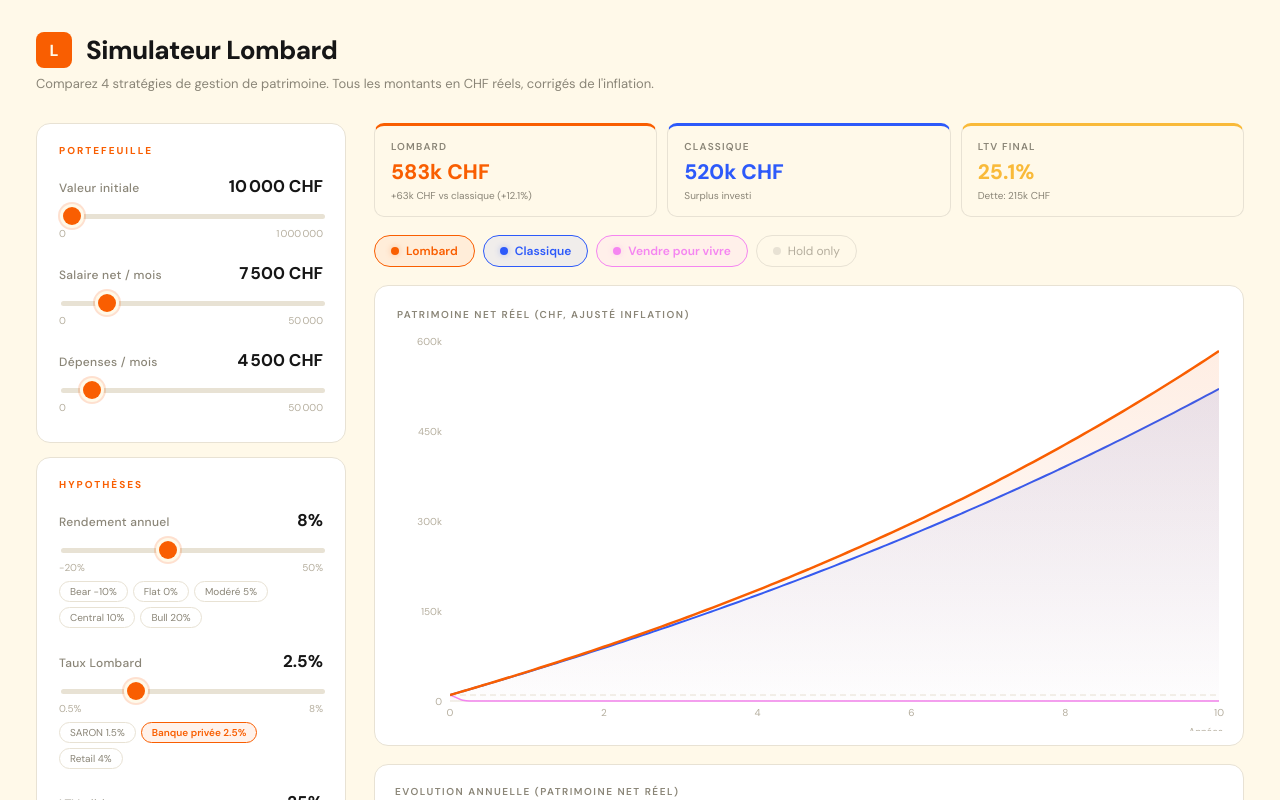
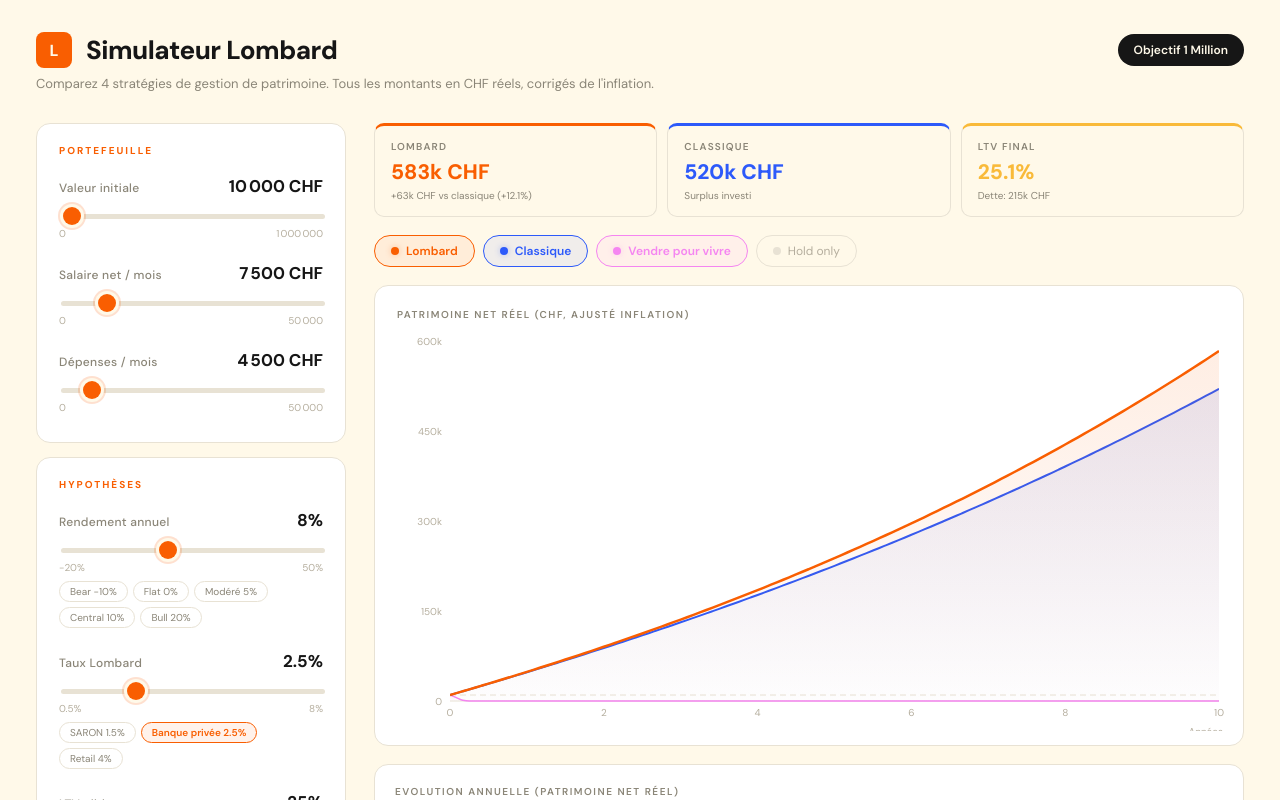
Before and after one commit to Objectif1Million/simulateur-lombard, a React (Vite) app: page / in a window 1280 px wide. Shown: the top 800 px of the page. Built offline with nearby package versions, Linux system fonts and the light colour scheme.

Commit message:
Update App.jsx

```diff
--- a/src/App.jsx
+++ b/src/App.jsx
@@ -230,13 +230,20 @@
       `}</style>
 
       <div style={{ padding: "32px 36px 0", maxWidth: 1280, margin: "0 auto" }}>
-        <div style={{ display: "flex", alignItems: "center", gap: 14, marginBottom: 6 }}>
+        <div style={{ display: "flex", alignItems: "center", justifyContent: "space-between", flexWrap: "wrap", gap: 12, marginBottom: 6 }}>
+          <div style={{ display: "flex", alignItems: "center", gap: 14 }}>
             <div style={{
               width: 36, height: 36, borderRadius: 8, background: C.orange,
               display: "flex", alignItems: "center", justifyContent: "center",
               color: C.creme, fontWeight: 800, fontSize: 16,
               }}>L</div>
             <h1 style={{ fontSize: 26, fontWeight: 800, margin: 0, letterSpacing: -0.5 }}>Simulateur Lombard</h1>
+          </div>
+          <a href="https://objectif1m.substack.com" target="_blank" rel="noopener noreferrer" style={{
+            display: "flex", alignItems: "center", gap: 8, padding: "8px 16px",
+            background: C.noir, borderRadius: 20, textDecoration: "none", color: C.creme,
+            fontSize: 12, fontWeight: 600, transition: "opacity 0.2s",
+          }}>Objectif 1 Million</a>
         </div>
         <p style={{ fontSize: 13, color: C.muted, margin: "6px 0 28px", maxWidth: 660, lineHeight: 1.6 }}>
           Comparez 4 stratégies de gestion de patrimoine. Tous les montants en CHF réels, corrigés de l'inflation.
```
Lines whose indentation alone changed are shown as unchanged.
